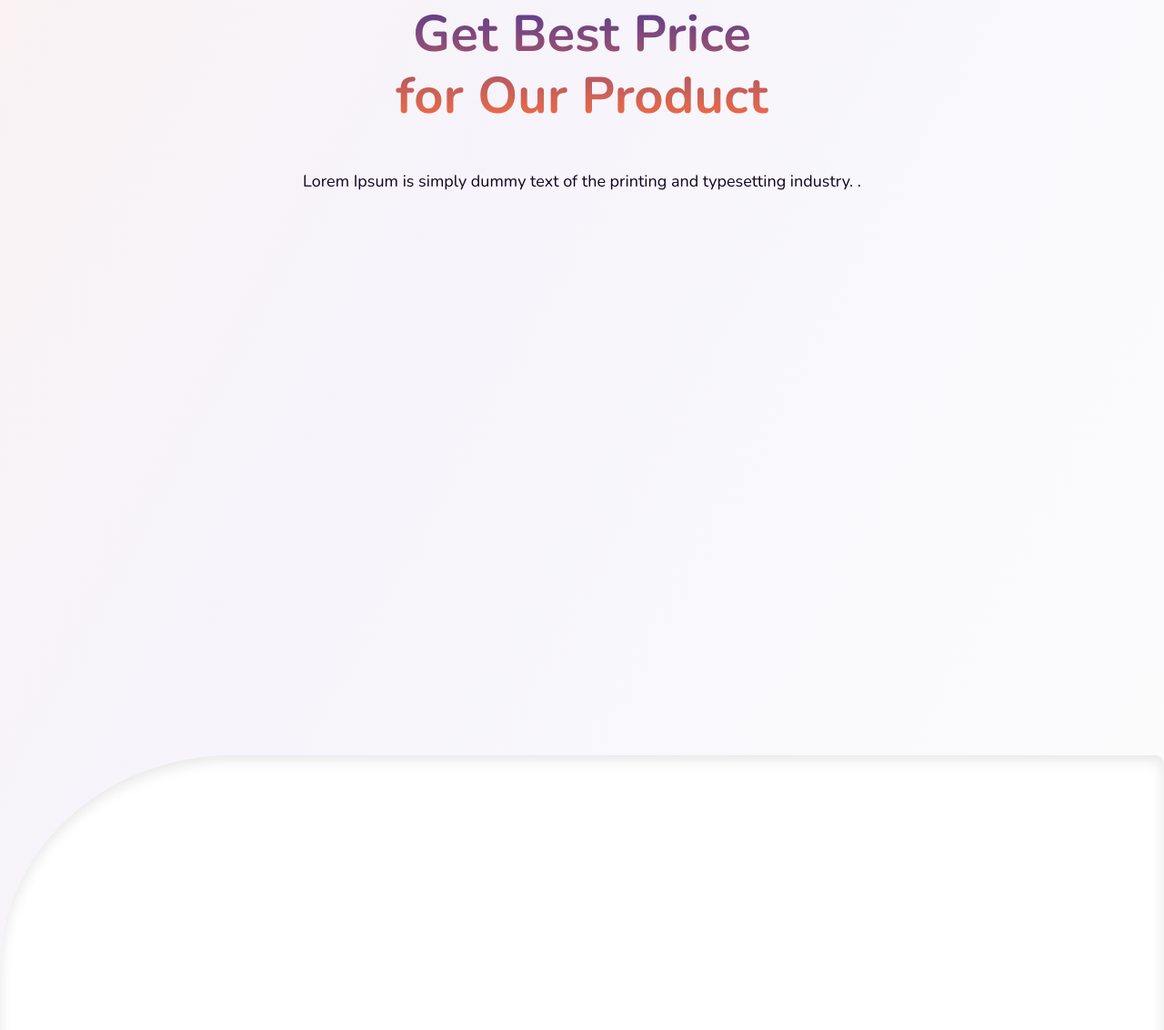
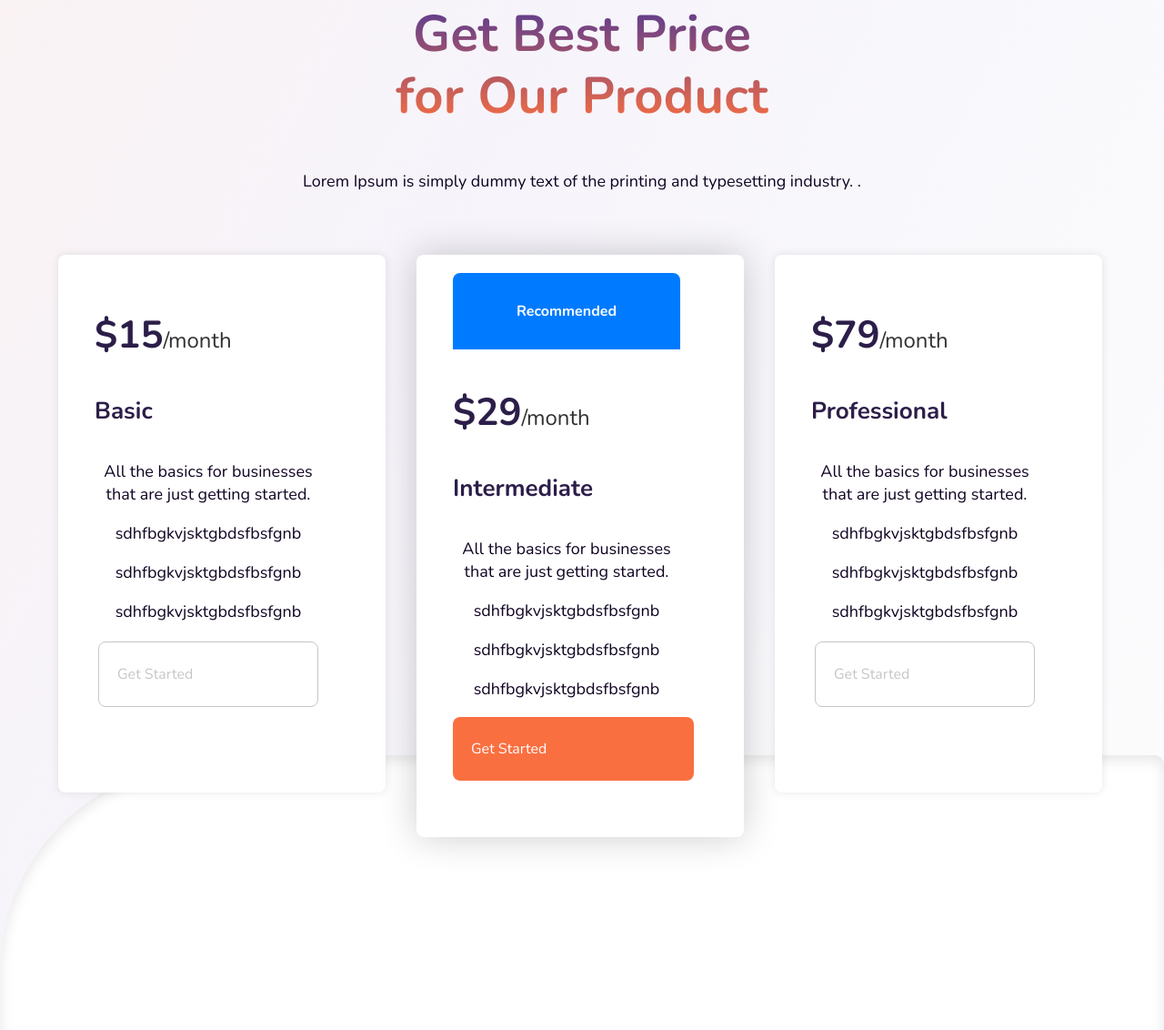
Before and after one commit to KirstenC2/web_backup, a Django app: page /priceplan/ in a window 1280 px wide. Shown: the part 130-1262 px from the top of the page at 91% size. Run offline with Django 5.2, Linux system fonts and the light colour scheme; parts of the project's set-up code (start-up, migrations or seed data) failed here and were passed over.

Commit message:
payment redirection

```diff
--- a/RoomWebApp/settings.py
+++ b/RoomWebApp/settings.py
@@ -18,7 +18,7 @@ from dotenv import load_dotenv
 load_dotenv()
 # Build paths inside the project like this: BASE_DIR / 'subdir'.
 BASE_DIR = Path(__file__).resolve().parent.parent
-
+BASE_DOMAIN = 'http://localhost:8000'
 
 # Quick-start development settings - unsuitable for production
 # See https://docs.djangoproject.com/en/5.0/howto/deployment/checklist/
--- a/user_management/templates/user_management/priceplan.html
+++ b/user_management/templates/user_management/priceplan.html
@@ -1,4 +1,3 @@
-<!-- priceplan.html -->
 <!DOCTYPE html>
 <html lang="en">
 
@@ -10,6 +9,8 @@
     <link rel="stylesheet" href="{% static 'user_management/css/profile.css' %}">
     <link rel="stylesheet" href="https://fonts.googleapis.com/css2?family=Nunito:wght@400;700&display=swap">
     <!-- Add any additional styles or scripts here -->
+
+
 </head>
 
 <body>
@@ -31,27 +32,65 @@
     <div class="box">
         <h2 class="title">Get Best Price<br>
             for Our Product</h2>
-        <p>Lorem Ipsum is simply dummy text of the printing and typesetting industry. .</p>
+        <p>Lorem Ipsum is simply dummy text of the printing and typesetting industry. .</p>
         <div class="row">
-            {% for plan in plans %}
+
             <div class="col-md-4">
                 <div class="pricing-card">
                     <div class="card-body">
-                        <h5 class="card-title"><span class="price">${{ plan.price }}</span>/month</h5>
-                        <p class="plan-name">{{ plan.name }}</p>
-                        <p>{{ plan.description }}</p>
+                        <h5 class="card-title"><span class="price">$15</span>/month</h5>
+                        <p class="plan-name">Basic</p>
+                        <p>All the basics for businesses that are just getting started.</p>
                         <div class="icon">
                             <!-- Use your icon here, e.g., font awesome, SVG, etc. -->
                             <i class="fas fa-star"></i> <!-- Example using Font Awesome -->
-                        </div>
-                        <p>sdhfbgkvjsktgbdsfbsfgnb</p>
-                        <p>sdhfbgkvjsktgbdsfbsfgnb</p>
-                        <p>sdhfbgkvjsktgbdsfbsfgnb</p>
-                        <a href="{{ plan.stripe_checkout_url }}" class="stripe-payment-button">Get Started</a>
+                          </div>
+                          <p>sdhfbgkvjsktgbdsfbsfgnb</p>
+                          <p>sdhfbgkvjsktgbdsfbsfgnb</p>
+                          <p>sdhfbgkvjsktgbdsfbsfgnb</p>
+                          <a href="https://buy.stripe.com/test_6oEeUZ6Fi82b31C7ss" class="stripe-payment-button">Get Started</a>
                     </div>
                 </div>
             </div>
-            {% endfor %}
+            <div class="col-md-4">
+
+                <div class="pricing-card">
+
+                    <div class="card-body">
+                        <div class="recommended-banner">
+                            <h4>Recommended</h4>
+                        </div>
+                        <h5 class="card-title"><span class="price">$29</span>/month</h5>
+                        <p class="plan-name">Intermediate</p>
+                        <p>All the basics for businesses that are just getting started.</p>
+                        <div class="icon">
+                            <!-- Use your icon here, e.g., font awesome, SVG, etc. -->
+                            <i class="fas fa-star"></i> <!-- Example using Font Awesome -->
+                          </div>
+                          <p>sdhfbgkvjsktgbdsfbsfgnb</p>
+                          <p>sdhfbgkvjsktgbdsfbsfgnb</p>
+                          <p>sdhfbgkvjsktgbdsfbsfgnb</p>
+                          <a href="https://buy.stripe.com/test_dR6dQV8Nq0zJ31C5kl" class="stripe-payment-button">Get Started</a>
+                    </div>
+                </div>
+            </div>
+            <div class="col-md-4">
+                <div class="pricing-card">
+                    <div class="card-body">
+                        <h5 class="card-title"><span class="price">$79</span>/month</h5>
+                        <p class="plan-name">Professional</p>
+                        <p>All the basics for businesses that are just getting started.</p>
+                        <div class="icon">
+                            <!-- Use your icon here, e.g., font awesome, SVG, etc. -->
+                            <i class="fas fa-star"></i> <!-- Example using Font Awesome -->
+                          </div>
+                          <p>sdhfbgkvjsktgbdsfbsfgnb</p>
+                          <p>sdhfbgkvjsktgbdsfbsfgnb</p>
+                          <p>sdhfbgkvjsktgbdsfbsfgnb</p>
+                          <a href="https://buy.stripe.com/test_7sI4gl2p2ben59K9AC" class="stripe-payment-button">Get Started</a>
+                    </div>
+                </div>
+            </div>
         </div>
     </div>
     <div class="section2">
@@ -79,7 +118,9 @@
                 <p>jsdgf</p>
             </div>
         </div>
+
     </div>
+
 </body>
 
 </html>
--- a/user_management/urls.py
+++ b/user_management/urls.py
@@ -18,6 +18,6 @@ urlpatterns = [
     path('auth/google/', google_login, name='google_login'),  # Google OAuth login view
     #path('accounts/google/login/callback/', google_oauth_callback, name='google_oauth_callback'),  # Google OAuth callback view
     path('priceplan/', views.priceplan, name='priceplan'),
-
+    path('stripe-webhook/', views.stripe_webhook, name='stripe_webhook'),
 
 ]
--- a/user_management/views.py
+++ b/user_management/views.py
@@ -30,7 +30,7 @@ from django.conf import settings
 from django.contrib import messages
 
 stripe.api_key = settings.STRIPE_SECRET_KEY
-
+BASE_DOMAIN = settings.BASE_DOMAIN
 
 
 from django.shortcuts import redirect
@@ -103,7 +103,7 @@ def user_homepage(request):
     return render(request, 'user_management/profile.html')
 
 def priceplan(request):
-    # Logic to fetch and prepare price plan content
+
     return render(request, 'user_management/priceplan.html')
 
 
@@ -149,25 +149,6 @@ def register(request):
         form = CustomUserCreationForm()
     return render(request, 'user_management/register.html', {'form': form})
 
-
-def create_payment(request):
-    if request.method == 'POST':
-        token = request.POST.get('stripeToken')
-        amount = request.POST.get('amount')
-        try:
-            charge = stripe.Charge.create(
-                amount=amount,
-                currency='usd',
-                source=token,
-                description='Example charge'
-            )
-            return JsonResponse({'success': True})
-        except stripe.error.CardError as e:
-            # Handle card errors
-            return JsonResponse({'error': str(e)})
-        except stripe.error.StripeError as e:
-            # Handle other Stripe errors
-            return JsonResponse({'error': str(e)})
 
 
 
@@ -297,3 +278,68 @@ def upload_image(request):
     else:
         form = ImageForm()
     return render(request, 'upload_image.html', {'form': form})
+
+
+
+
+
+
+
+
+
+
+
+
+
+
+
+
+
+
+endpoint_secret = 'whsec_066d2c4526ad54fdf6c36e2b3891810e0a8d72990c06c8347464f6f446f19c34'
+
+
+
+@csrf_exempt
+@require_POST
+def stripe_webhook(request):
+    payload = request.body
+    sig_header = request.headers.get('stripe-signature')
+
+    try:
+        event = stripe.Webhook.construct_event(
+            payload, sig_header, endpoint_secret
+        )
+    except ValueError as e:
+        # Invalid payload
+        return JsonResponse({'success': False}, status=400)
+    except stripe.error.SignatureVerificationError as e:
+        # Invalid signature
+        return JsonResponse({'success': False}, status=400)
+
+    # Handle the event
+    if event['type'] == 'checkout.session.completed':
+        session = event['data']['object']
+        payment_id = session['id']
+        amount = session['amount_total'] / 100  # Convert from cents to dollars
+        currency = session['currency'].upper()
+        payment_method = session['payment_method_types'][0]
+        customer_id = session['customer']
+
+        # Get or create the user associated with the customer ID
+        user = None  # You need to implement this part according to your user model and Stripe Customer objects
+
+        # Create Payment instance and save to database
+        payment = Payment.objects.create(
+            user=user,
+            payment_id=payment_id,
+            amount=amount,
+            currency=currency,
+            payment_method=payment_method,
+            customer_id=customer_id,
+        )
+
+        return JsonResponse({'success': True})  # Respond with success
+    else:
+        # Unexpected event type
+        return JsonResponse({'success': False})
```
Also changed, not shown: user_management/static/stripe_payment/checkout.js (added, +20 -0 lines), user_management/templates/stripe_payment/checkout.html (added, +62 -0 lines), 1 other file.
